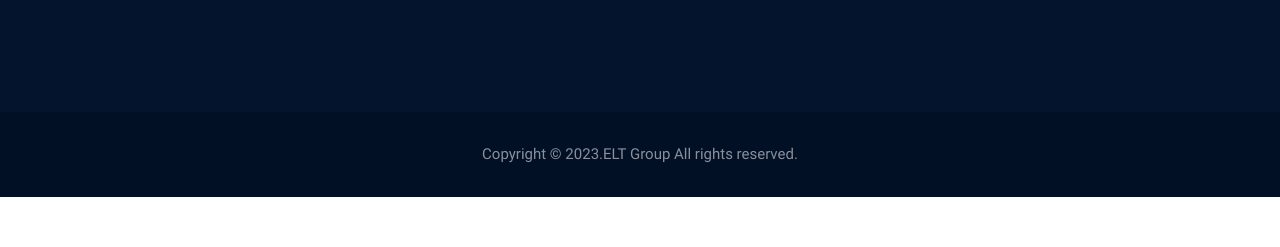
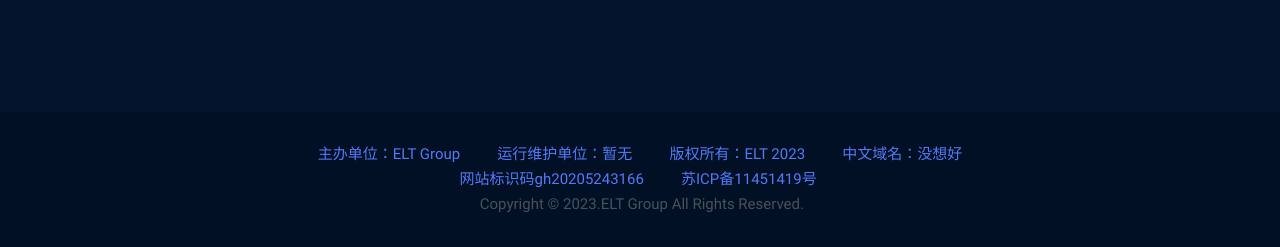
Before and after one commit to ELT17604/ELT17604.github.io, a plain HTML site: page index.html in a window 1280 px wide. Shown: the part 1415-1662 px from the top of the page. Before the commit the page ends 1612 px from the top, so only its background shows below. Drawn offline with Linux system fonts and the light colour scheme.

Commit message:
新增底部说明栏

```diff
--- a/index.html
+++ b/index.html
@@ -636,7 +636,7 @@
 
 
 
-    <!--====== Footer Area START ======-->
+    <!--====== Footer Area START======-->
     <footer class="footer-area two">
         <div class="container">
             <div class="row justify-content-between">
@@ -707,10 +707,11 @@
     <div class="copyright two">
         <div class="container">
             <div class="row">
-                <div class="col-12  wow fadeInUp text-center">
-                    <p class="text">Copyright &copy; 2023.ELT Group All rights reserved.
-                    </p>
-                </div>
+              <div class="col-12  wow fadeInUp text-center col-xl-12">
+                <p class="text1 text-center"><a href="https://github.blog/">主办单位：ELT Group&nbsp; &nbsp; &nbsp; &nbsp; &nbsp; 运行维护单位：暂无&nbsp; &nbsp; &nbsp; &nbsp; &nbsp; 版权所有：ELT 2023&nbsp; &nbsp; &nbsp; &nbsp; &nbsp; 中文域名：没想好</a></p>
+<p class="text1 text-center"><a href="https://docs.github.com/en/site-policy/github-terms/github-terms-of-service">网站标识码gh20205243166</a>&nbsp; &nbsp; &nbsp; &nbsp; &nbsp; <a href="https://www.bing.com/search?pglt=161&q=%E4%B8%8B%E5%8C%97%E6%B3%BD">苏ICP备11451419号</a><a>&nbsp;</a></p>
+<p class="text1 text-center text-capitalize">&nbsp;Copyright © 2023.ELT Group All rights reserved. </p>
+              </div>
             </div>
         </div>
     </div>
```
